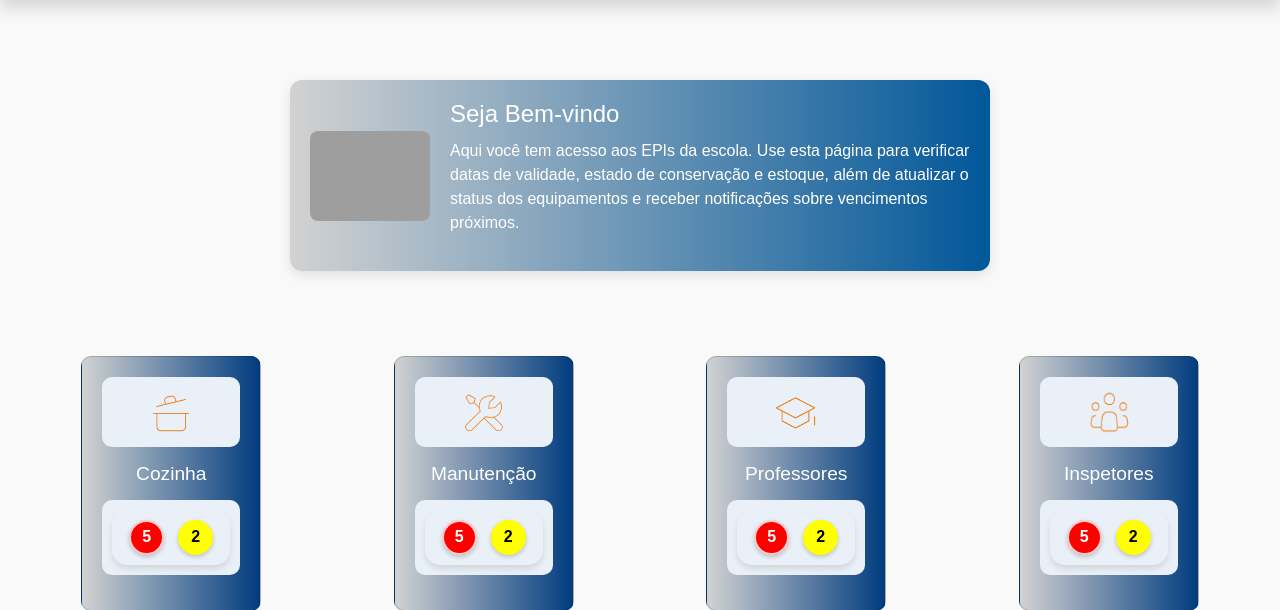
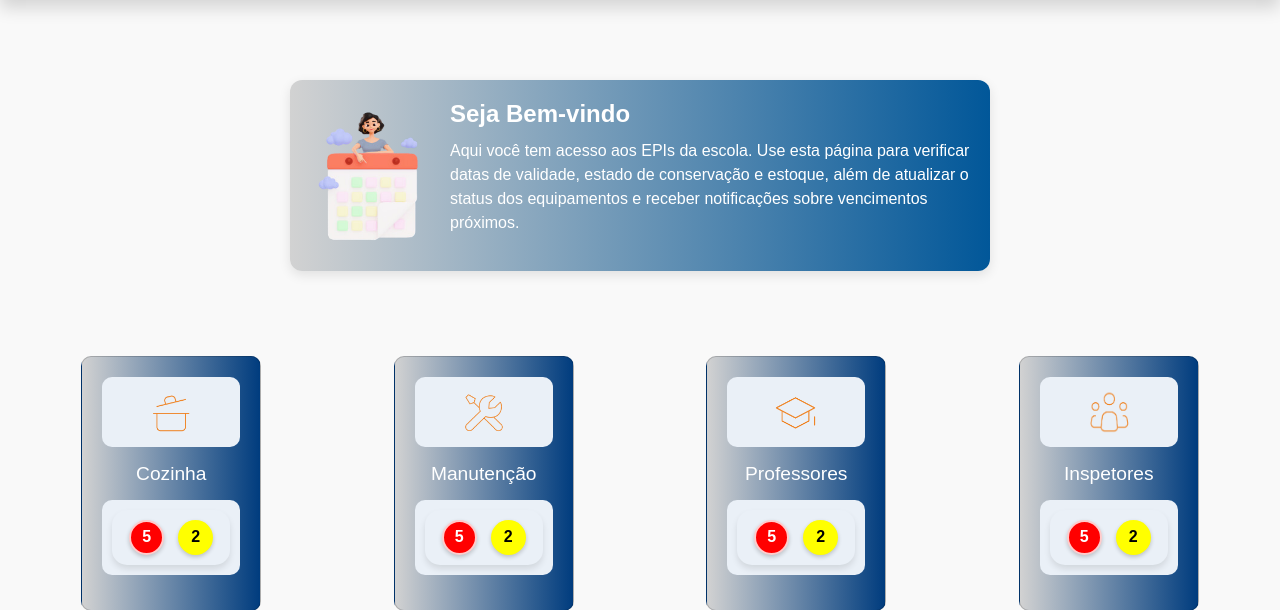
Before and after one commit to otavioDev07/Grupo7_EquipTrack, a Flask app: template home/templates/home.html in a window 1280 px wide. Shown: the part 124-734 px from the top of the page. Run offline with Flask 3, Linux system fonts and the light colour scheme; the template is opened without the code that fills it, so the values that code supplies are empty; grey boxes are pictures that could not be loaded.

Commit message:
imagem no container

```diff
--- a/home/templates/home.html
+++ b/home/templates/home.html
@@ -195,10 +195,10 @@
         <div class="container">
             <div class="welcome-box">
                 <div class="illustration">
-                    <img src="path-to-your-image" alt="Ilustração" class="image">
+                    <img src="/static/images/icone1.png" alt="Ilustração" class="image">
                 </div>
                 <div class="text-content">
-                    <h1>Seja Bem-vindo</h1>
+                    <h1 class="fw-bold">Seja Bem-vindo</h1>
                     <p>Aqui você tem acesso aos EPIs da escola. Use esta página para verificar datas de validade, estado de conservação e estoque, além de atualizar o status dos equipamentos e receber notificações sobre vencimentos próximos.</p>
                 </div>
             </div>
```
Also changed, not shown: static/images/icone.png (added), static/images/icone1.png (added).
